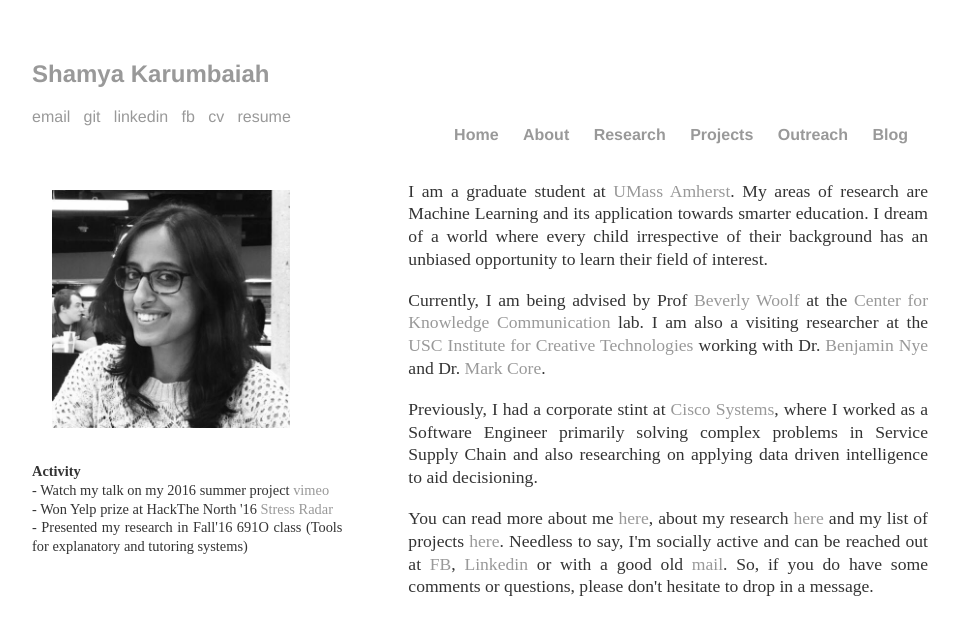
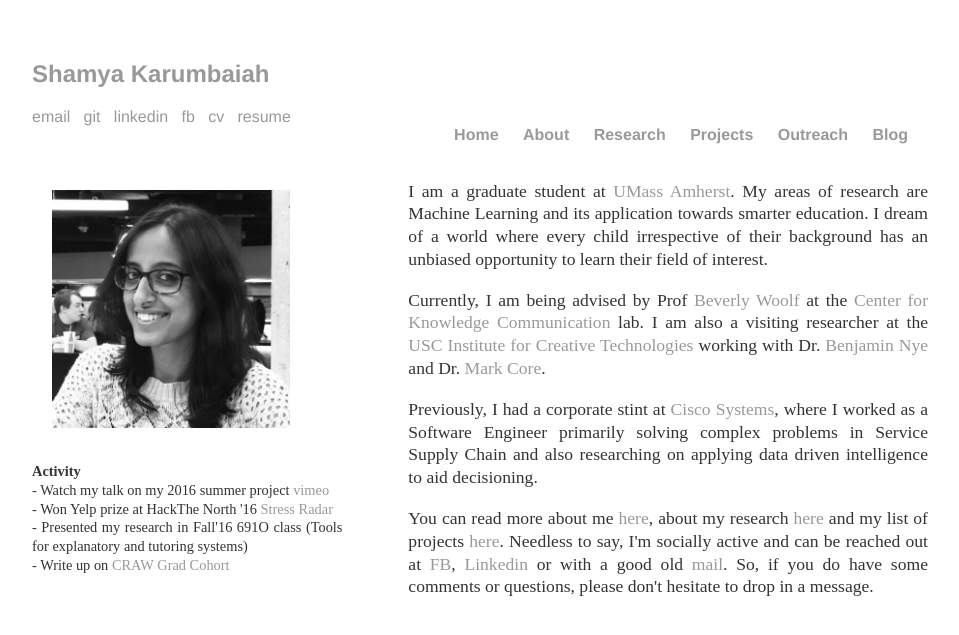
Before and after one commit to Shamya/shamyatest.github.io, a Jekyll site: the page built from index.html, in a window 1280 px wide. Shown: the top 635 px of the page, without its empty margins (160-1119 px from the left). Built offline with Jekyll 4.4.1, drawn with Linux system fonts in a browser that asks for light colours.

Commit message:
Update index.html

```diff
--- a/index.html
+++ b/index.html
@@ -5,12 +5,13 @@ title: Shamya Karumbaiah
 <br>
 <div style="width: 38%; float:left;  position: relative;">
   <br>
-  <img src="/images/shamya.jpg" height=70% width=70% style="margin:10px 20px 10px 20px"></img>
+  <img src="/images/shamya.jpg" height=70% width=70% style="margin:10px 20px 10px 20px">
 
 <p style="margin:20px 30px 20px 0px;font-size:90%"><b>Activity</b> <br>- Watch my talk on my 2016 summer project <a href ="https://vimeo.com/178362096">vimeo</a> <br>
   - Won Yelp prize at HackThe North '16 <a href ="http://devpost.com/software/hackthenorth2016-3xg5le">Stress Radar</a><br>
-  - Presented my research in Fall'16 691O class (Tools for explanatory and tutoring systems)</a><br>
-  </p>
+  - Presented my research in Fall'16 691O class (Tools for explanatory and tutoring systems)<br>
+  - Write up on <a href ="http://cswomenumass.github.io/grad-cohort/2016/04/25/Grad-Cohort-Report.html">CRAW Grad Cohort</a><br>
+</p>
 </div>
 
 <div style="width: 58%; float:right;  position: relative;">
```
